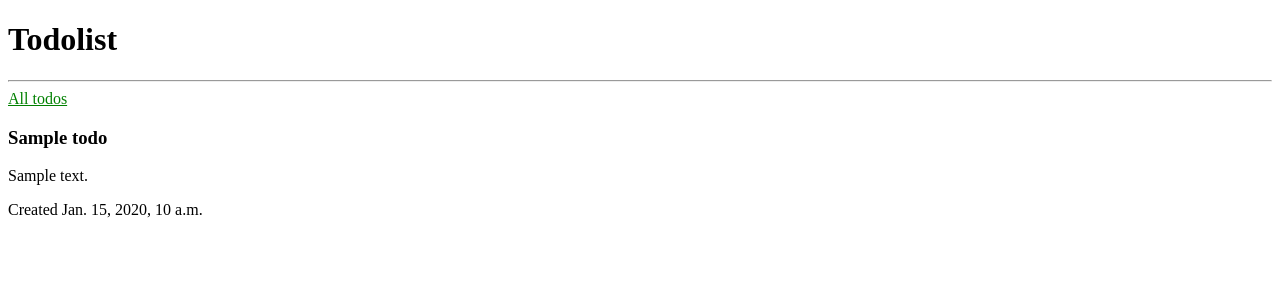
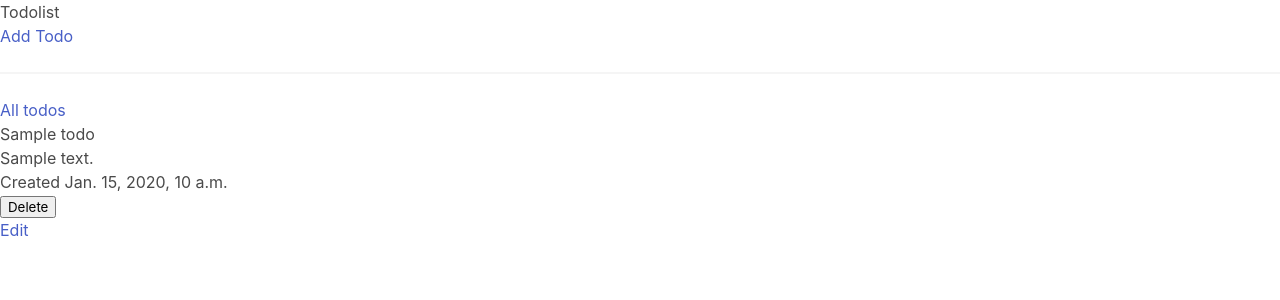
Before and after one commit to OlyaIvanovs/todo_django, a Django app: page /todoapp/todo/1/ in a window 1280 px wide. Shown: the top 300 px of the page. Run offline with Django 3.2, Linux system fonts and the light colour scheme; tables that the repository leaves empty hold one stand-in row (values such as "Sample post"); some libraries are stand-ins or nearby versions.

Commit message:
Todo delete/edit

```diff
--- a/todoapp/templates/add_todo.html
+++ b/todoapp/templates/add_todo.html
@@ -1,4 +1,10 @@
 {% extends "base.html" %}
 {% block content %}
     <h3>Add Todo</h3>
+    <form action="{% url 'add_todo' %}" method="post">
+        {% csrf_token %}
+        <input type="text" name="title" placeholder="Title" /><br><br>
+        <textarea name="text" placeholder="Text"></textarea><br>
+        <input type="submit" value="Add" />
+    </form>
 {% endblock %}
--- a/todoapp/templates/base.html
+++ b/todoapp/templates/base.html
@@ -3,14 +3,16 @@
     <head>
       <title>Todolist</title>
       {% load static %}
+      <link rel="stylesheet" href="https://maxcdn.bootstrapcdn.com/font-awesome/4.7.0/css/font-awesome.min.css">
       <link rel='stylesheet' href="{% static 'css/style.css' %}">
+      <link rel='stylesheet' href="https://cdnjs.cloudflare.com/ajax/libs/bulma/0.6.0/css/bulma.min.css">
       <meta charset="utf-8">
     </head>
     <body>
     </body>
         <header>
             <h1>Todolist</h1>
-
+            <a href="{% url 'add_todo' %}">Add Todo</a>
             <hr>
         </header>
 
--- a/todoapp/templates/index.html
+++ b/todoapp/templates/index.html
@@ -9,6 +9,10 @@
                     {{ todo.title }}:
                 </a>
                 {{ todo.text }}
+                <form action="{% url 'delete_todo' todo.id %}" method="POST">
+                    {% csrf_token %}
+                    <button type="submit">Delete</button>
+                </form>
             </li>
         {% endfor %}
     </ul>
--- a/todoapp/templates/todo.html
+++ b/todoapp/templates/todo.html
@@ -4,4 +4,9 @@
     <h3>{{ todo.title }}</h3>
     <p>{{ todo.text }}</p>
     <p>Created {{ todo.created_at }}</p>
+    <form action="{% url 'delete_todo' todo.id %}" method="POST">
+        {% csrf_token %}
+        <button type="submit">Delete</button>
+    </form>
+    <a href="{% url 'edit_todo' todo.id %}">Edit</a>
 {% endblock %}
--- a/todoapp/urls.py
+++ b/todoapp/urls.py
@@ -6,4 +6,6 @@
     url(r'^$', views.index, name='index'),
     url(r'^add$', views.add_todo, name='add_todo'),
     url(r'^todo/(?P<todo_id>\w{0,50})/$', views.todo, name='todo'),
+    url(r'^todo/delete/(?P<todo_id>\w{0,50})/$', views.delete_todo, name='delete_todo'),
+    url(r'^todo/edit/(?P<todo_id>\w{0,50})/$', views.edit_todo, name='edit_todo'),
 ]
--- a/todoapp/views.py
+++ b/todoapp/views.py
@@ -1,7 +1,7 @@
 # -*- coding: utf-8 -*-
 from __future__ import unicode_literals
 
-from django.shortcuts import render
+from django.shortcuts import render, redirect
 from django.http import HttpResponse
 
 from .models import Todo
@@ -26,5 +26,31 @@
     if(request.method == 'POST'):
         title =request.POST['title']
         text =request.POST['text']
+
+        todo = Todo(title=title, text=text)
+        todo.save()
+        return redirect('/todoapp')
     else:
         return render(request, 'add_todo.html')
+
+def delete_todo(request, todo_id):
+    if request.method == "POST":
+        todo = Todo.objects.get(id=todo_id)
+        todo.delete()
+        return redirect('/todoapp')
+
+def edit_todo(request, todo_id):
+    if(request.method == 'POST'):
+        title =request.POST['title']
+        text =request.POST['text']
+        todo = Todo.objects.get(id=todo_id)
+        todo.text = text
+        todo.title = title
+        todo.save()
+        return redirect('/todoapp')
+    else:
+        todo = Todo.objects.get(id=todo_id)
+        context = {
+            'todo': todo
+        }
+        return render(request, 'edit_todo.html', context);
```
Also changed, not shown: package.json (added, +22 -0 lines), todoapp/templates/edit_todo.html (added, +11 -0 lines), package-lock.json (added), 2 other files.
